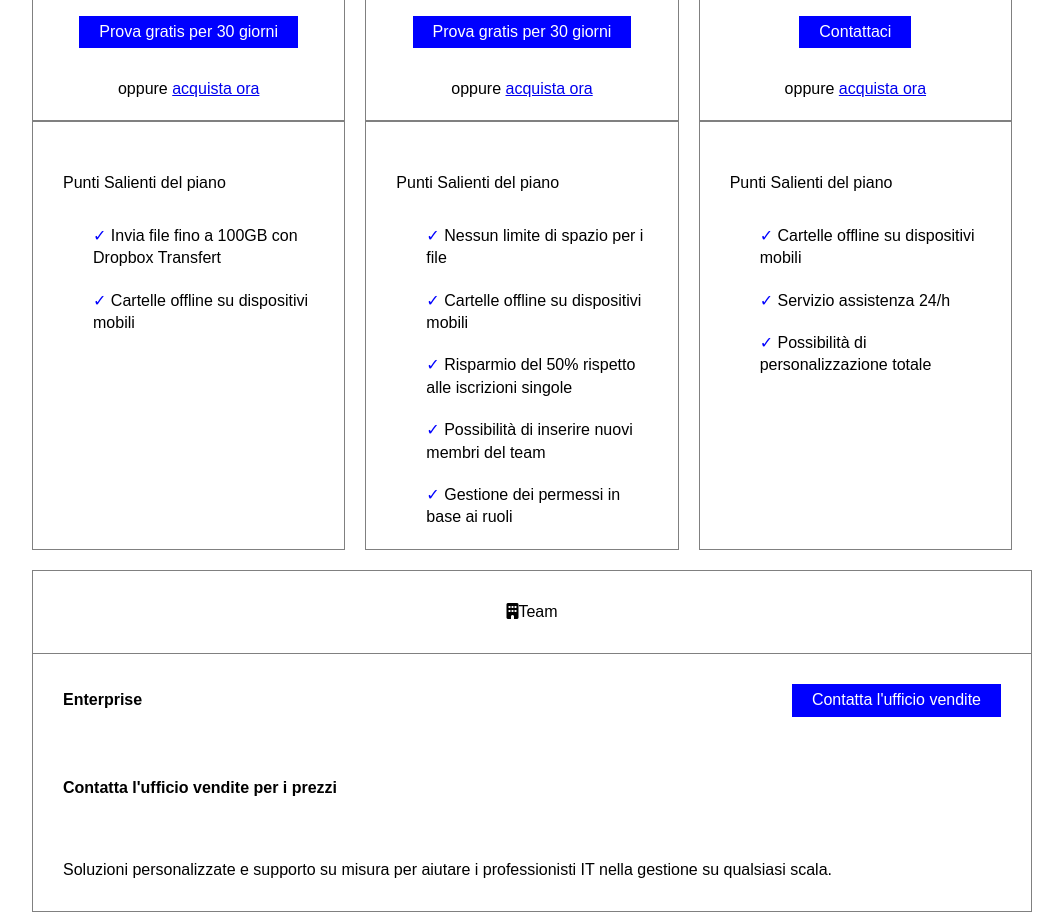
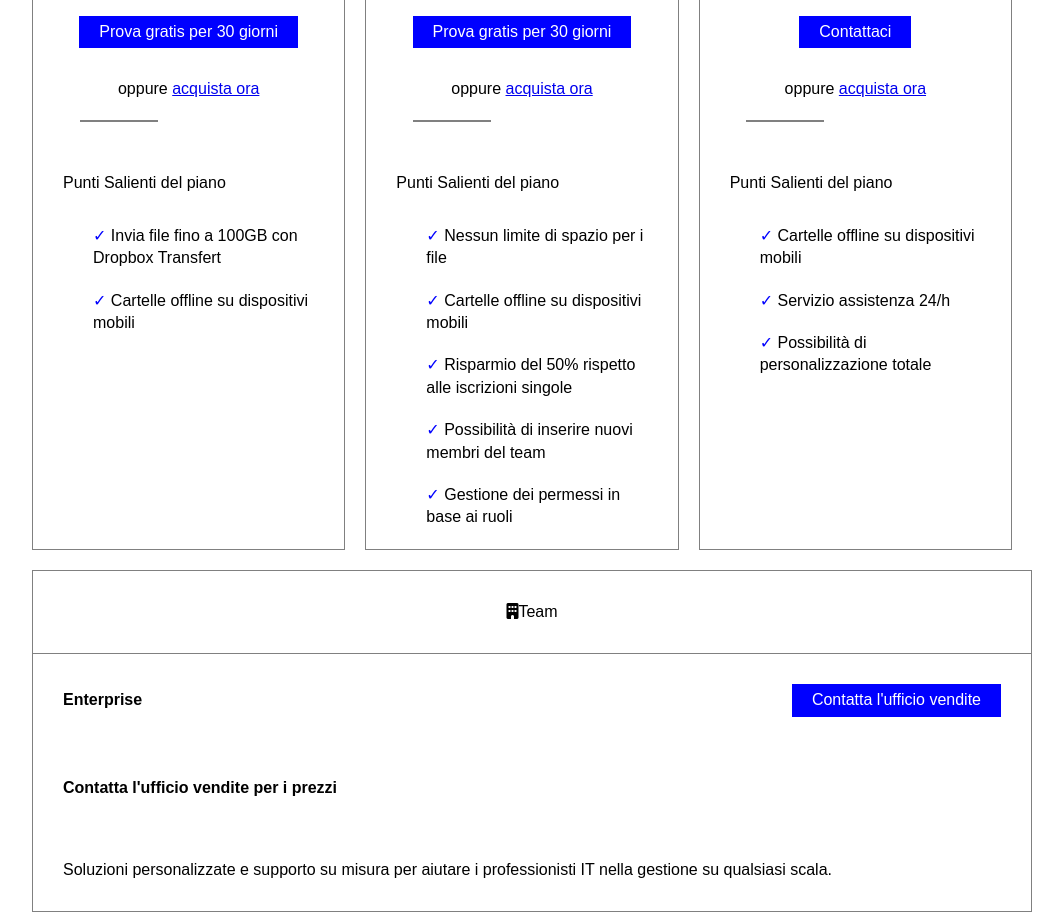
Before and after one commit to Zariy7/htmlcss-dropbox, a plain HTML site: page index.html in a window 1280 px wide. Shown: the part 1260-2176 px from the top of the page, without its empty margins (108-1171 px from the left). Drawn offline with Linux system fonts and the light colour scheme.

Commit message:
made separator lines shorter

```diff
--- a/css/style.css
+++ b/css/style.css
@@ -235,3 +235,8 @@ hr{
 .one-border-down{
     border-bottom: 1px solid gray;
 }
+
+.short-separators{
+    width: 25%;
+    margin-left: 15%;
+}
--- a/index.html
+++ b/index.html
@@ -89,7 +89,7 @@
                             <div class="margin-auto" style="width: fit-content;">
                                 oppure <a href="https://www.google.it">acquista ora</a>
                             </div>
-                            <hr>
+                            <hr class="short-separators">
                             <div class="pad-30-all">Punti Salienti del piano</div>
                             <div>
                                 <ul class="blue-check">
@@ -121,7 +121,7 @@
                             <div class="margin-auto" style="width: fit-content;">
                                 oppure <a href="https://www.google.it">acquista ora</a>
                             </div>
-                            <hr>
+                            <hr class="short-separators">
                             <div class="pad-30-all">Punti Salienti del piano</div>
                             <div>
                                 <ul class="blue-check">
@@ -156,7 +156,7 @@
                             <div class="margin-auto" style="width: fit-content;">
                                 oppure <a href="https://www.google.it">acquista ora</a>
                             </div>
-                            <hr>
+                            <hr class="short-separators">
                             <div class="pad-30-all">Punti Salienti del piano</div>
                             <div>
                                 <ul class="blue-check">
@@ -371,7 +371,7 @@
                     </ul>
                 </div>
 
-                <hr>
+                <hr style="width: 20%;">
                 <!-- LANGUAGE SELECT -->
                 <div class="color-gray"><i class="fa-solid fa-earth-europe"></i> Italiano <i class="fa-solid fa-angle-up"></i></div>
             </div>
```
